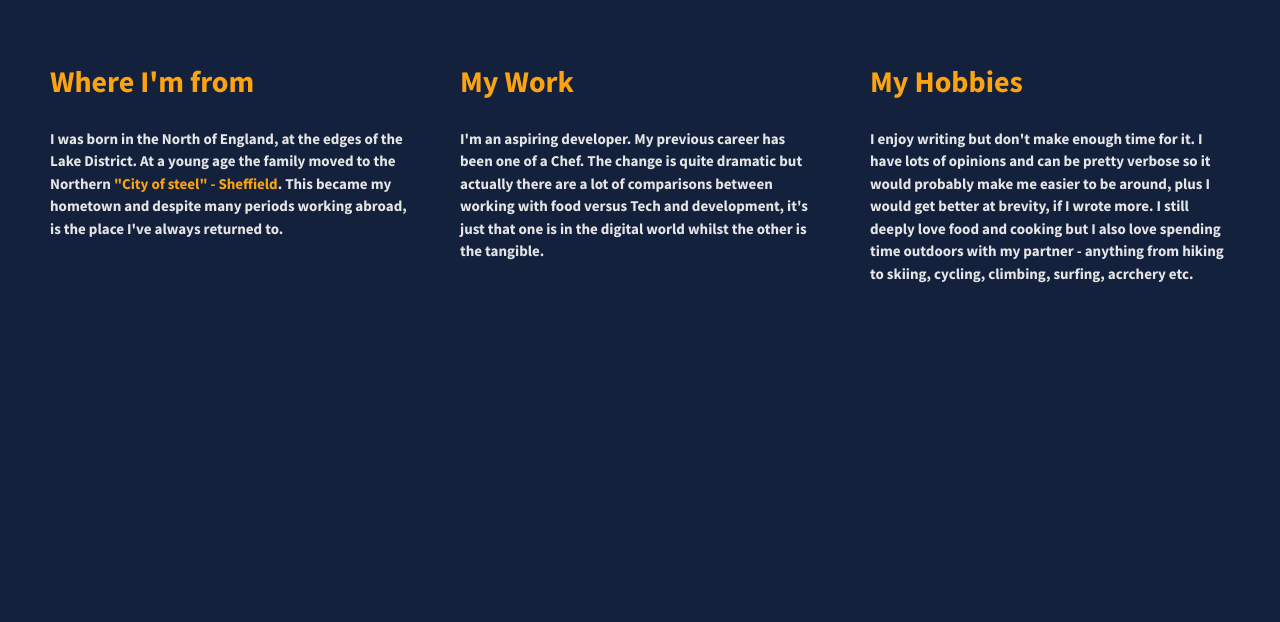
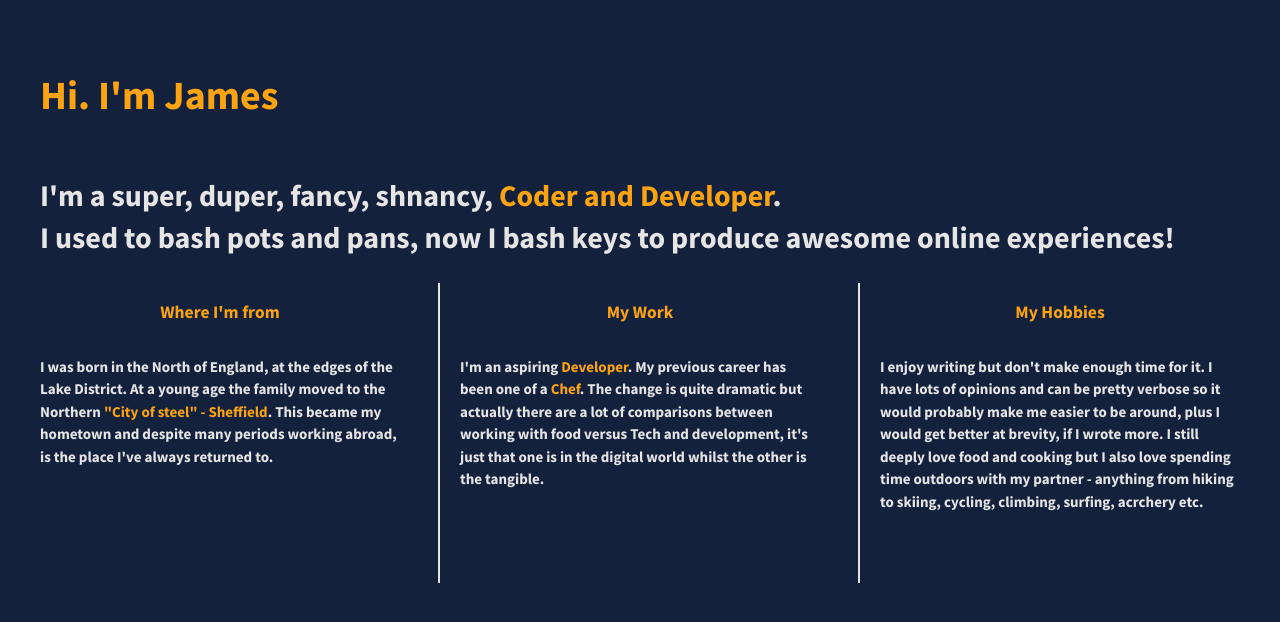
Before and after one commit to JamesG-Chef/divs-flexbox-starter, a plain HTML site: page index.html in a window 1280 px wide. Drawn offline with nearby package versions, Linux system fonts and the light colour scheme.

Commit message:
Adding header

```diff
--- a/css/main.css
+++ b/css/main.css
@@ -126,20 +126,32 @@ body {
   width: 30%;
   display: flex;
   flex-direction: column;
-  padding: 10px;
+  justify-content: top;
+  align-items: center;
+
+}
+h1, .tagline {
+  display: flex;
+  flex-direction: row;
+  color: #fca311;
 }
 
- span {
+.tagline {
+    color: #e5e5e5;
+}
+
+span {
   color: #fca311;
  }
 
-h1 {
+h3 {
   color: #fca311;
 }
 
 .div-2, .div-3 {
-  border-left: 10px;
-  border-color: #e5e5e5;
+  border-left: 2px #e5e5e5 solid;
+  height: 300px;
+  padding: 0 0 0 20px;
 }
 
 /* ==========================================================================
--- a/index.html
+++ b/index.html
@@ -20,18 +20,25 @@
         <!--[if lt IE 8]>
             <p class="browserupgrade">You are using an <strong>outdated</strong> browser. Please <a href="http://browsehappy.com/">upgrade your browser</a> to improve your experience.</p>
         <![endif]-->
+       <header>
+                <h1>Hi. I'm James</h1>
+        </header>
+            <div class="tagline">
+                <h2>I'm a super, duper, fancy, shnancy, <span>Coder and Developer</span>. <br>I used to bash pots and pans, now I bash keys to produce awesome online experiences!</h2>
+            </div>
 
         <section class="wrapper">
+
             <div class="div-1">
-                <h1>Where I'm from</h1>
+                <h3>Where I'm from</h3>
                 <p>I was born in the North of England, at the edges of the Lake District. At a young age the family moved to the Northern <span>"City of steel" - Sheffield</span>. This became my hometown and despite many periods working abroad, is the place I've always returned to.</p>
             </div>
             <div class="div-2">
-                <h1>My Work</h1>
-                <p>I'm an aspiring developer. My previous career has been one of a Chef. The change is quite dramatic but actually there are a lot of comparisons between working with food versus Tech and development, it's just that one is in the digital world whilst the other is the tangible.</p>
+                <h3>My Work</h3>
+                <p>I'm an aspiring <span>Developer</span>. My previous career has been one of a <span>Chef</span>. The change is quite dramatic but actually there are a lot of comparisons between working with food versus Tech and development, it's just that one is in the digital world whilst the other is the tangible.</p>
             </div>
             <div class="div-3">
-                <h1>My Hobbies</h1>
+                <h3>My Hobbies</h3>
                 <p>I enjoy writing but don't make enough time for it. I have lots of opinions and can be pretty verbose so it would probably make me easier to be around, plus I would get better at brevity, if I wrote more. I still deeply love food and cooking but I also love spending time outdoors with my partner - anything from hiking to skiing, cycling, climbing, surfing, acrchery etc.</p>
             </div>
         </section>
```
